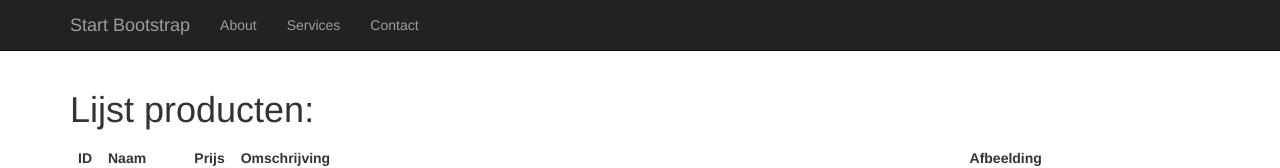
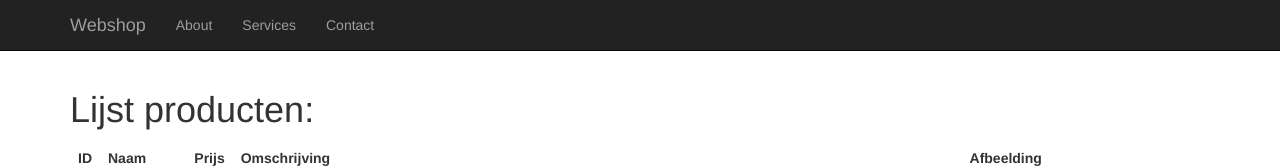
Before and after one commit to sebastiaans10/WebshopAngular, a plain HTML site: page productList.html in a window 1280 px wide. Shown: the top 168 px of the page. Drawn offline with Linux system fonts and the light colour scheme.

Commit message:
changed name menu

```diff
--- a/productList.html
+++ b/productList.html
@@ -44,7 +44,7 @@
                     <span class="icon-bar"></span>
                     <span class="icon-bar"></span>
                 </button>
-                <a class="navbar-brand" href="#">Start Bootstrap</a>
+                <a class="navbar-brand" href="#">Webshop</a>
             </div>
             <!-- Collect the nav links, forms, and other content for toggling -->
             <div class="collapse navbar-collapse" id="bs-example-navbar-collapse-1">
```
